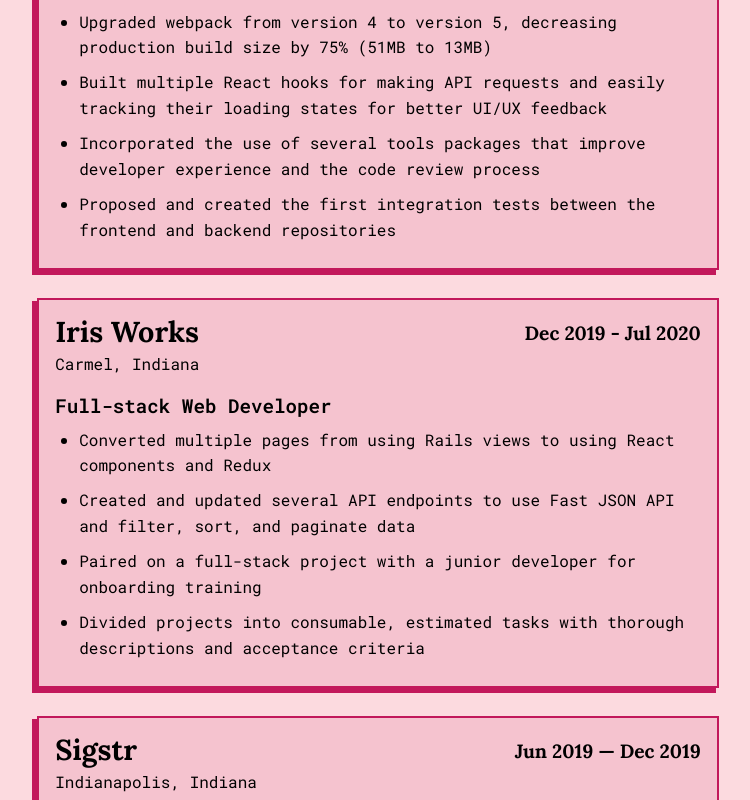
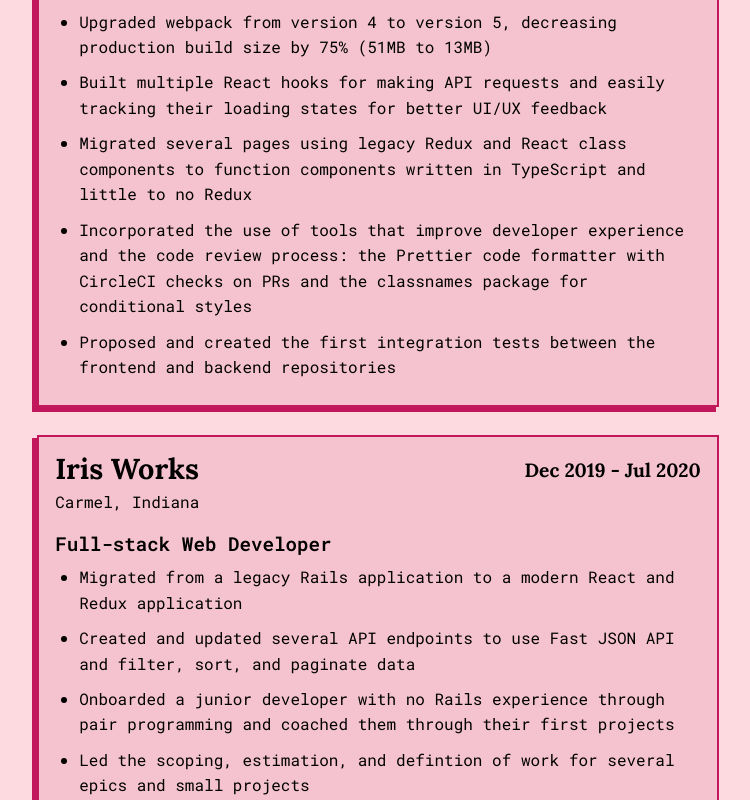
Before and after one commit to ashleemboyer/ashleemboyer, a Next.js app: page /resume in a window 1280 px wide. Shown: the part 2040-2840 px from the top of the page, without its empty margins (262-1012 px from the left). Built offline with nearby package versions, Linux system fonts and the light colour scheme.

Commit message:
Improving thee wrods

```diff
--- a/pages/resume.jsx
+++ b/pages/resume.jsx
@@ -46,7 +46,8 @@
     items: [
       'Upgraded webpack from version 4 to version 5, decreasing production build size by 75% (51MB to 13MB)',
       'Built multiple React hooks for making API requests and easily tracking their loading states for better UI/UX feedback',
-      'Incorporated the use of several tools packages that improve developer experience and the code review process',
+      'Migrated several pages using legacy Redux and React class components to function components written in TypeScript and little to no Redux',
+      'Incorporated the use of tools that improve developer experience and the code review process: the Prettier code formatter with CircleCI checks on PRs and the classnames package for conditional styles',
       'Proposed and created the first integration tests between the frontend and backend repositories',
     ],
   },
@@ -56,10 +57,10 @@
     timeframe: 'Dec 2019 - Jul 2020',
     title: 'Full-stack Web Developer',
     items: [
-      'Converted multiple pages from using Rails views to using React components and Redux',
+      'Migrated from a legacy Rails application to a modern React and Redux application',
       'Created and updated several API endpoints to use Fast JSON API and filter, sort, and paginate data',
-      'Paired on a full-stack project with a junior developer for onboarding training',
-      'Divided projects into consumable, estimated tasks with thorough descriptions and acceptance criteria',
+      'Onboarded a junior developer with no Rails experience through pair programming and coached them through their first projects',
+      'Led the scoping, estimation, and defintion of work for several epics and small projects',
     ],
   },
   {
```
